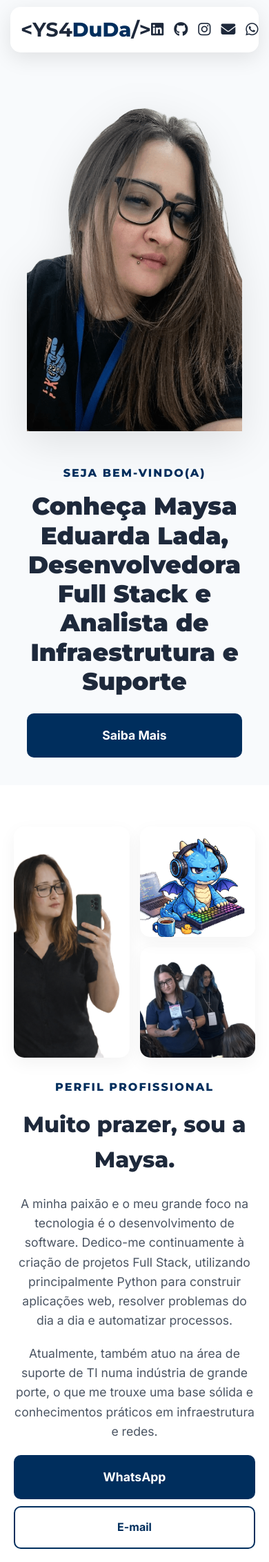
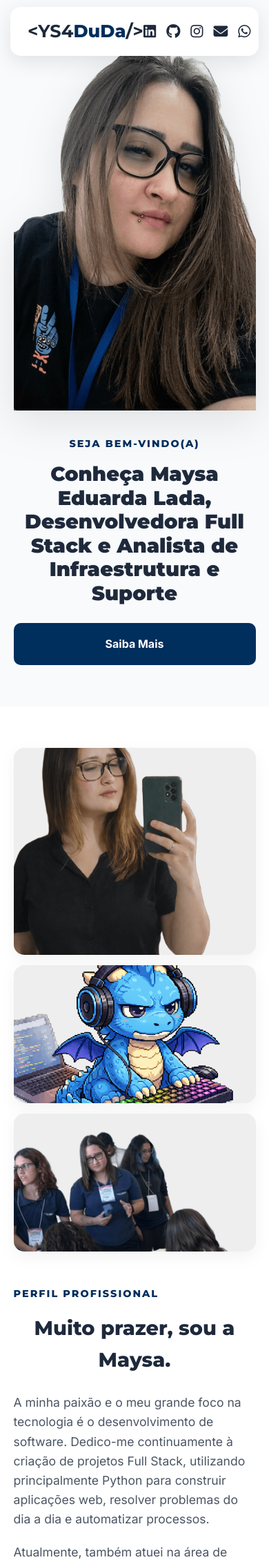
Before and after one commit to YS4DuDA/Meu_Portfolio, a Flask app: page / in a window 390 px wide. Shown: the top 2264 px of the page at 69% size. Run offline with Flask 3, Linux system fonts and the light colour scheme.

Commit message:
Ajuste definitivo de layout mobile e simetria

```diff
--- a/static/style.css
+++ b/static/style.css
@@ -4,126 +4,95 @@
     --brand-blue: #002E5D;
     --white: #ffffff;
 }
-* {
-    margin: 0;
-    padding: 0;
-    box-sizing: border-box;
-    scroll-behavior: smooth;
-}
-body {
-    background-color: var(--bg-color);
-    font-family: 'Inter', sans-serif;
-    color: var(--text-dark);
-    line-height: 1.6;
-}
+* { margin: 0; padding: 0; box-sizing: border-box; scroll-behavior: smooth; }
+body { background-color: var(--bg-color); font-family: 'Inter', sans-serif; color: var(--text-dark); line-height: 1.6; overflow-x: hidden; }
 
-.navbar-container {
-    position: fixed;
-    width: 100%;
-    top: 10px;
-    z-index: 1000;
-    display: flex;
-    justify-content: center;
-    padding: 0 15px;
-}
-.navbar {
-    background: var(--white);
-    width: 100%;
-    max-width: 1350px;
-    display: flex;
-    justify-content: space-between;
-    align-items: center;
-    padding: 15px 25px;
-    border-radius: 15px;
-    box-shadow: 0 8px 30px rgba(0,0,0,0.1);
-}
-.logo { font-family: 'Montserrat', sans-serif; font-size: 1.8rem; font-weight: 700; }
+/* Navbar */
+.navbar-container { position: fixed; width: 100%; top: 10px; z-index: 1000; display: flex; justify-content: center; padding: 0 15px; }
+.navbar { background: var(--white); width: 100%; max-width: 1350px; display: flex; justify-content: space-between; align-items: center; padding: 15px 25px; border-radius: 15px; box-shadow: 0 8px 30px rgba(0,0,0,0.1); }
+.logo { font-family: 'Montserrat', sans-serif; font-size: 1.6rem; font-weight: 700; }
 .logo span { font-weight: 800; color: var(--brand-blue); }
 .nav-links { display: flex; list-style: none; gap: 20px; }
-.nav-links a { text-decoration: none; color: var(--text-dark); font-weight: 700; font-size: 0.9rem; transition: 0.3s; }
-.nav-links a:hover { color: var(--brand-blue); }
+.nav-links a { text-decoration: none; color: var(--text-dark); font-weight: 700; font-size: 0.9rem; }
 .social-icons { display: flex; gap: 15px; }
-.social-icons a { color: var(--text-dark); font-size: 1.3rem; transition: 0.3s; }
+.social-icons a { color: var(--text-dark); font-size: 1.3rem; }
 
-.hero-section { display: flex; align-items: center; justify-content: space-between; min-height: 100vh; padding: 120px 10% 40px; }
-.badge { font-family: 'Montserrat', sans-serif; color: var(--brand-blue); font-weight: 800; font-size: 1rem; text-transform: uppercase; letter-spacing: 2px; margin-bottom: 15px; display: block; }
+/* Hero */
+.hero-section { display: flex; align-items: center; justify-content: space-between; min-height: 100vh; padding: 120px 10% 40px; gap: 30px; }
+.badge { font-family: 'Montserrat', sans-serif; color: var(--brand-blue); font-weight: 800; font-size: 0.9rem; text-transform: uppercase; letter-spacing: 2px; margin-bottom: 15px; display: block; }
 .hero-title { font-family: 'Montserrat', sans-serif; font-size: 2.5rem; font-weight: 900; line-height: 1.2; margin-bottom: 25px; }
-.btn-main { background-color: var(--brand-blue); color: var(--white); padding: 18px 35px; text-decoration: none; border-radius: 10px; font-weight: 700; font-size: 1.1rem; transition: 0.3s; display: inline-block; }
-.hero-image img { max-width: 500px; width: 100%; filter: drop-shadow(0 15px 30px rgba(0,0,0,0.1)); }
+.btn-main { background-color: var(--brand-blue); color: var(--white); padding: 18px 35px; text-decoration: none; border-radius: 10px; font-weight: 700; display: inline-block; transition: 0.3s; }
+.hero-image img { max-width: 500px; width: 100%; height: auto; filter: drop-shadow(0 15px 30px rgba(0,0,0,0.1)); }
 
+/* Sobre */
 .about-section { background-color: var(--white); padding: 100px 10%; }
 .about-container { max-width: 1300px; margin: 0 auto; display: flex; gap: 50px; align-items: center; }
 .about-photos-grid { flex: 1; display: grid; grid-template-columns: repeat(2, 1fr); grid-template-rows: repeat(2, 220px); gap: 15px; }
-.photo-card { border-radius: 15px; overflow: hidden; box-shadow: 0 8px 25px rgba(0,0,0,0.05); }
+.photo-card { border-radius: 15px; overflow: hidden; box-shadow: 0 8px 25px rgba(0,0,0,0.05); background: #eee; }
 .photo-card:nth-child(1) { grid-row: span 2; }
 .photo-card img { width: 100%; height: 100%; object-fit: cover; display: block; }
 .about-text { flex: 1.2; }
 .section-title { font-family: 'Montserrat', sans-serif; font-size: 2.8rem; font-weight: 800; margin-bottom: 25px; }
 .about-text p { font-size: 1.1rem; color: #4b5563; margin-bottom: 20px; }
-.btn-outline { border: 2.5px solid var(--brand-blue); color: var(--brand-blue); padding: 16px 35px; text-decoration: none; border-radius: 10px; font-weight: 700; margin-left: 10px; transition: 0.3s; }
+.btn-outline { border: 2.5px solid var(--brand-blue); color: var(--brand-blue); padding: 16px 35px; text-decoration: none; border-radius: 10px; font-weight: 700; margin-left: 10px; display: inline-block; }
 
-.services-section, .projects-section { padding: 80px 10%; text-align: center; }
-.services-grid, .projects-grid { display: grid; grid-template-columns: repeat(auto-fit, minmax(300px, 1fr)); gap: 30px; margin-top: 50px; }
-.service-card, .project-card { background: var(--white); padding: 40px 30px; border-radius: 20px; box-shadow: 0 10px 30px rgba(0,0,0,0.05); border: 1px solid #e2e8f0; transition: 0.3s; }
-.service-card i { font-size: 3rem; color: var(--brand-blue); margin-bottom: 20px; }
-.service-card h3 { font-size: 1.5rem; margin-bottom: 15px; font-family: 'Montserrat'; }
 
-.competencias-section { background-color: var(--white); padding: 80px 10%; }
+.competencias-section { background-color: var(--white); padding: 100px 10%; }
 .competencias-wrapper { display: flex; align-items: stretch; gap: 40px; }
 .competencias-text { flex: 1.4; display: flex; flex-direction: column; }
-.competencias-cards-list { display: flex; flex-direction: column; gap: 15px; margin-top: 30px; }
-.mini-card { padding: 20px 25px; display: flex; align-items: center; gap: 20px; text-align: left; }
-.mini-card i { font-size: 2.5rem; }
-.competencias-photos { flex: 0.7; display: flex; flex-direction: column; gap: 15px; }
+.competencias-cards-list { display: flex; flex-direction: column; gap: 20px; margin-top: 30px; height: 100%; }
+.mini-card { padding: 25px 30px; display: flex; align-items: center; gap: 20px; border-radius: 15px; background: var(--white); border: 1px solid #e2e8f0; flex: 1; }
+.mini-card i { font-size: 2.5rem; color: var(--brand-blue); }
+.competencias-photos { flex: 0.7; display: flex; flex-direction: column; gap: 20px; }
 .competencias-photos .photo-card { flex: 1; border-radius: 15px; overflow: hidden; }
-.competencias-photos .photo-card img { width: 100%; height: 100%; object-fit: cover; }
 .tech-icons { display: flex; gap: 12px; margin-top: 10px; font-size: 1.8rem; flex-wrap: wrap; }
 .ts-badge { background-color: #3178C6; color: white; font-size: 0.9rem; font-weight: 800; padding: 4px 8px; border-radius: 4px; }
 
-.courses-container { max-width: 1200px; margin: 30px auto 0; text-align: left; }
-.language-card { background: var(--white); padding: 20px; border-radius: 15px; margin-bottom: 20px; display: flex; align-items: center; gap: 20px; border: 1px solid #e2e8f0; }
-.courses-list li { background: var(--white); padding: 15px 20px; border-radius: 10px; margin-bottom: 8px; display: flex; align-items: center; gap: 12px; border: 1px solid #e2e8f0; font-weight: 600; }
-
+/* Cursos, Projetos e Footer (Geral) */
+.services-section, .projects-section { padding: 80px 10%; text-align: center; }
+.projects-grid { display: grid; grid-template-columns: repeat(auto-fit, minmax(300px, 1fr)); gap: 30px; margin-top: 50px; }
+.project-card { background: var(--white); padding: 40px 30px; border-radius: 20px; border: 1px solid #e2e8f0; text-align: left; }
 .main-footer { background-color: #111827; padding: 60px 10% 30px; color: var(--white); text-align: center; }
 .footer-socials { display: flex; justify-content: center; gap: 30px; margin-bottom: 30px; }
 .footer-socials a { color: var(--white); font-size: 2rem; }
+
 @media (max-width: 992px) {
     .hero-section { flex-direction: column; text-align: center; padding-top: 150px; }
-    .hero-image { order: -1; margin-bottom: 40px; }
-    .hero-title { font-size: 2.2rem; }
+    .hero-image { order: -1; }
+    .about-container { flex-direction: column; }
 }
 
 @media (max-width: 768px) {
-    .navbar { padding: 10px 15px; }
+    .hero-section, .about-section, .services-section, .competencias-section, .projects-section {
+        padding: 60px 5%;
+    }
+
     .nav-links { display: none; }
-
-    .section-title { font-size: 2rem; text-align: center; }
-    .about-container, .competencias-wrapper { flex-direction: column; gap: 30px; }
+    .hero-title { font-size: 1.8rem; }
+    .section-title { font-size: 1.8rem; text-align: center; }
 
     .about-photos-grid {
-        grid-template-rows: repeat(2, 160px);
+        grid-template-columns: 1fr;
+        grid-template-rows: auto;
+        height: auto;
+    }
+    .photo-card:nth-child(1) { grid-row: auto; height: 300px; }
+    .photo-card { height: 200px; }
+
+    .competencias-wrapper { flex-direction: column; }
+    .mini-card { flex-direction: column; text-align: center; gap: 10px; }
+    .tech-icons { justify-content: center; }
+
+    .competencias-photos {
+        flex-direction: column;
+        height: auto;
+    }
+    .competencias-photos .photo-card {
+        height: 250px;
         width: 100%;
     }
 
-    .about-text { text-align: center; }
-    .about-buttons { display: flex; flex-direction: column; gap: 10px; align-items: center; }
-    .btn-outline { margin-left: 0; width: 100%; text-align: center; }
-    .btn-main { width: 100%; text-align: center; }
-
-    .competencias-text { text-align: center; }
-    .mini-card { flex-direction: column; text-align: center; padding: 25px; }
-    .tech-icons { justify-content: center; }
-
-    .competencias-photos {
-        flex-direction: row;
-        height: 200px;
-        width: 100%;
-    }
-    .competencias-photos .photo-card { flex: 1; }
-
-    .services-section, .projects-section, .about-section, .competencias-section {
-        padding: 60px 20px;
-    }
-
-    .services-grid { grid-template-columns: 1fr; }
+    /* Botões */
+    .about-buttons { display: flex; flex-direction: column; gap: 10px; width: 100%; }
+    .btn-main, .btn-outline { margin: 0; width: 100%; text-align: center; }
 }
--- a/templates/index.html
+++ b/templates/index.html
@@ -54,7 +54,7 @@
                 <span class="badge">Perfil Profissional</span>
                 <h2 class="section-title">Muito prazer, sou a Maysa.</h2>
                 <p>A minha paixão e o meu grande foco na tecnologia é o desenvolvimento de software. Dedico-me continuamente à criação de projetos Full Stack, utilizando principalmente Python para construir aplicações web, resolver problemas do dia a dia e automatizar processos.</p>
-                <p>Atualmente, também atuo na área de suporte de TI numa indústria de grande porte, o que me trouxe uma base sólida e conhecimentos práticos em infraestrutura e redes.</p>
+                <p>Atualmente, também atuei na área de suporte de TI numa indústria de grande porte, o que me trouxe uma base sólida e conhecimentos práticos em infraestrutura e redes.</p>
                 <div class="about-buttons">
                     <a href="https://wa.me/5544999213541" target="_blank" class="btn-main">WhatsApp</a>
                     <a href="mailto:mayeduardalada@gmail.com" class="btn-outline">E-mail</a>
```
